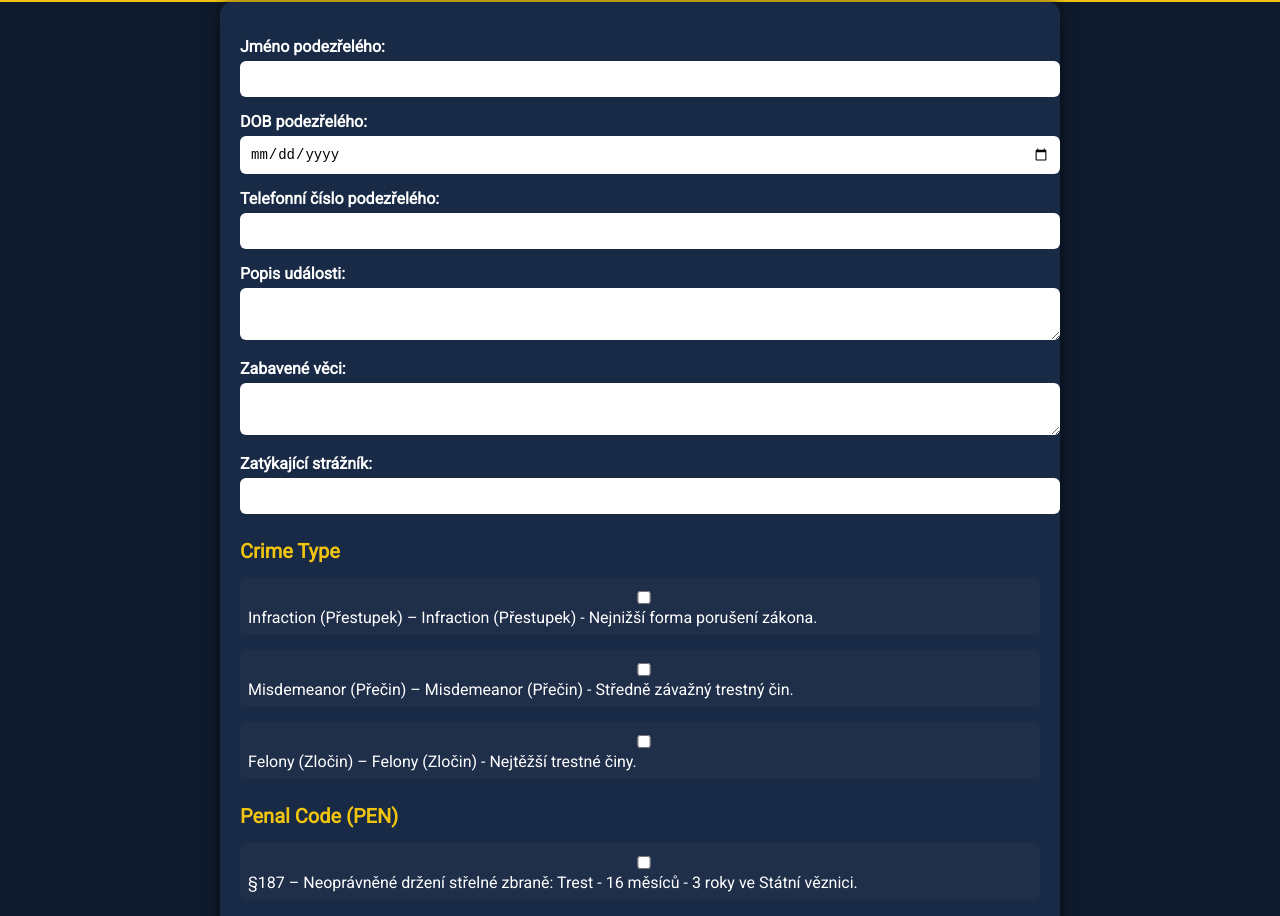
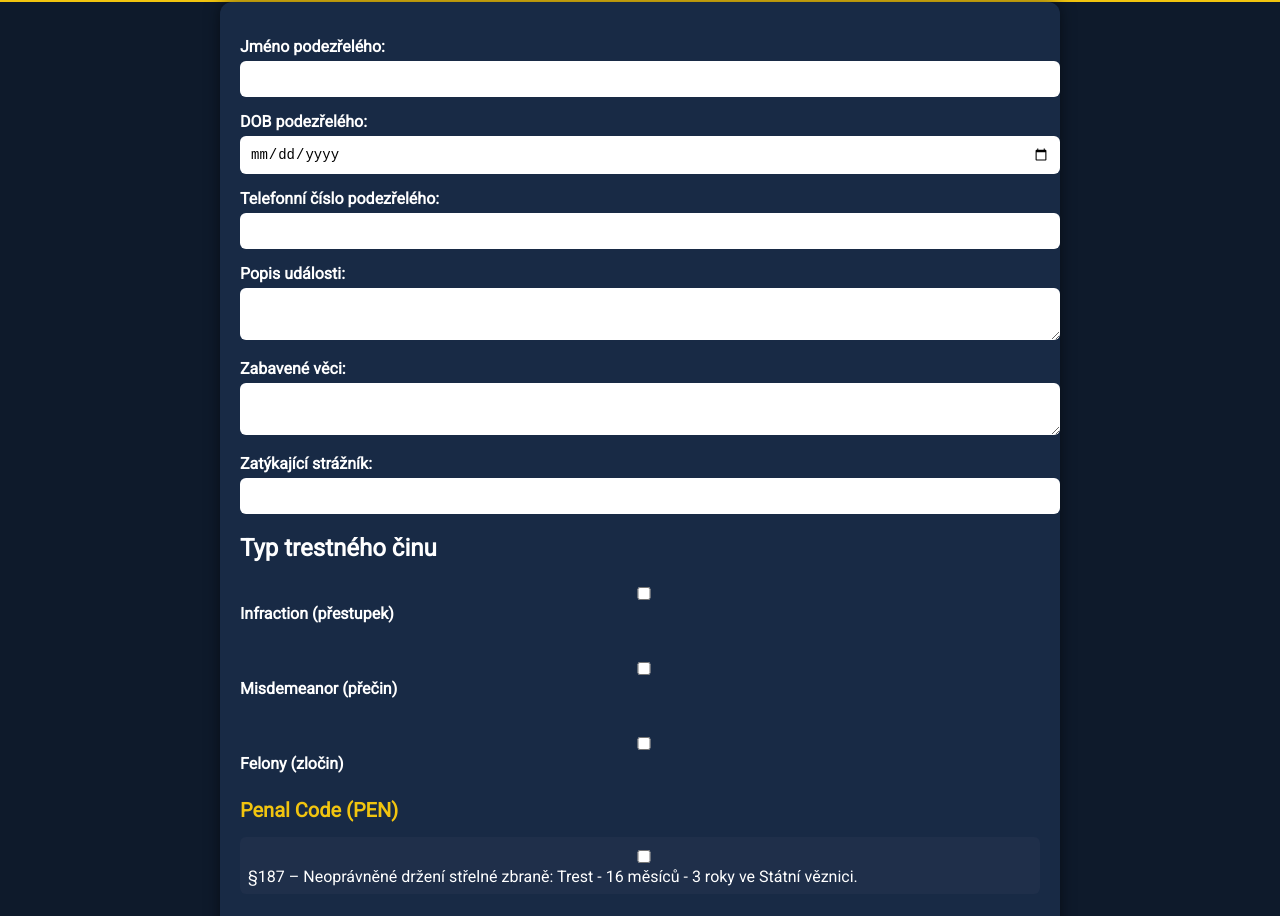
Before and after one commit to pribasek/pomocnik, a plain HTML site: page index.html in a window 1280 px wide. Shown: the part 75-991 px from the top of the page. Drawn offline with Linux system fonts and the light colour scheme.

Commit message:
Add files via upload

```diff
--- a/index.html
+++ b/index.html
@@ -131,12 +131,12 @@
       <input type="text" id="arrestingOfficer">
     </label>
 
-    <label class="laws">
-        <h2>Crime Type</h2>
-        <label><input type="checkbox"> Infraction (Přestupek) – Infraction (Přestupek) - Nejnižší forma porušení zákona.</label>
-        <label><input type="checkbox"> Misdemeanor (Přečin) – Misdemeanor (Přečin) - Středně závažný trestný čin.</label>
-        <label><input type="checkbox"> Felony (Zločin) – Felony (Zločin) - Nejtěžší trestné činy.</label>
-    </label>
+    <div class="section">
+      <h2>Typ trestného činu</h2>
+      <label><input type="checkbox" name="crimeType" value="Infraction"> Infraction (přestupek)</label><br>
+      <label><input type="checkbox" name="crimeType" value="Misdemeanor"> Misdemeanor (přečin)</label><br>
+      <label><input type="checkbox" name="crimeType" value="Felony"> Felony (zločin)</label>
+    </div>
 
     <div class="laws">
       <h2>Penal Code (PEN)</h2>
@@ -166,6 +166,9 @@
       const eventDesc = document.getElementById('eventDesc').value;
       const seized = document.getElementById('seizedItems').value;
       const officer = document.getElementById('arrestingOfficer').value;
+      const crimeType = document.querySelector('input[name="crimeType"]:checked');
+if (crimeType)
+  report += `\nTyp trestného činu: ${crimeType.value}\n`;
       const checked = Array.from(document.querySelectorAll('.laws input:checked'))
         .map(cb => cb.value);
 
```
